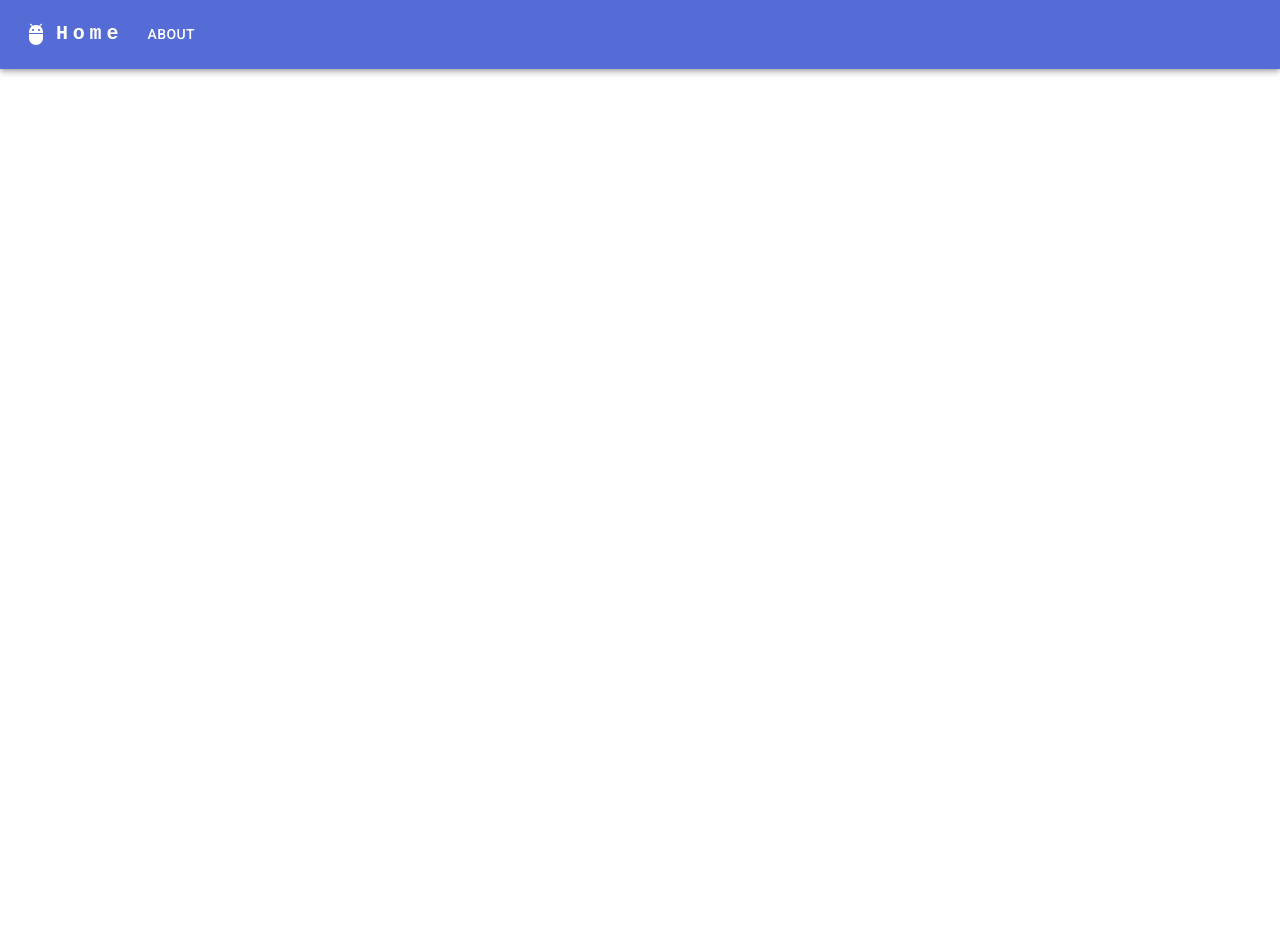
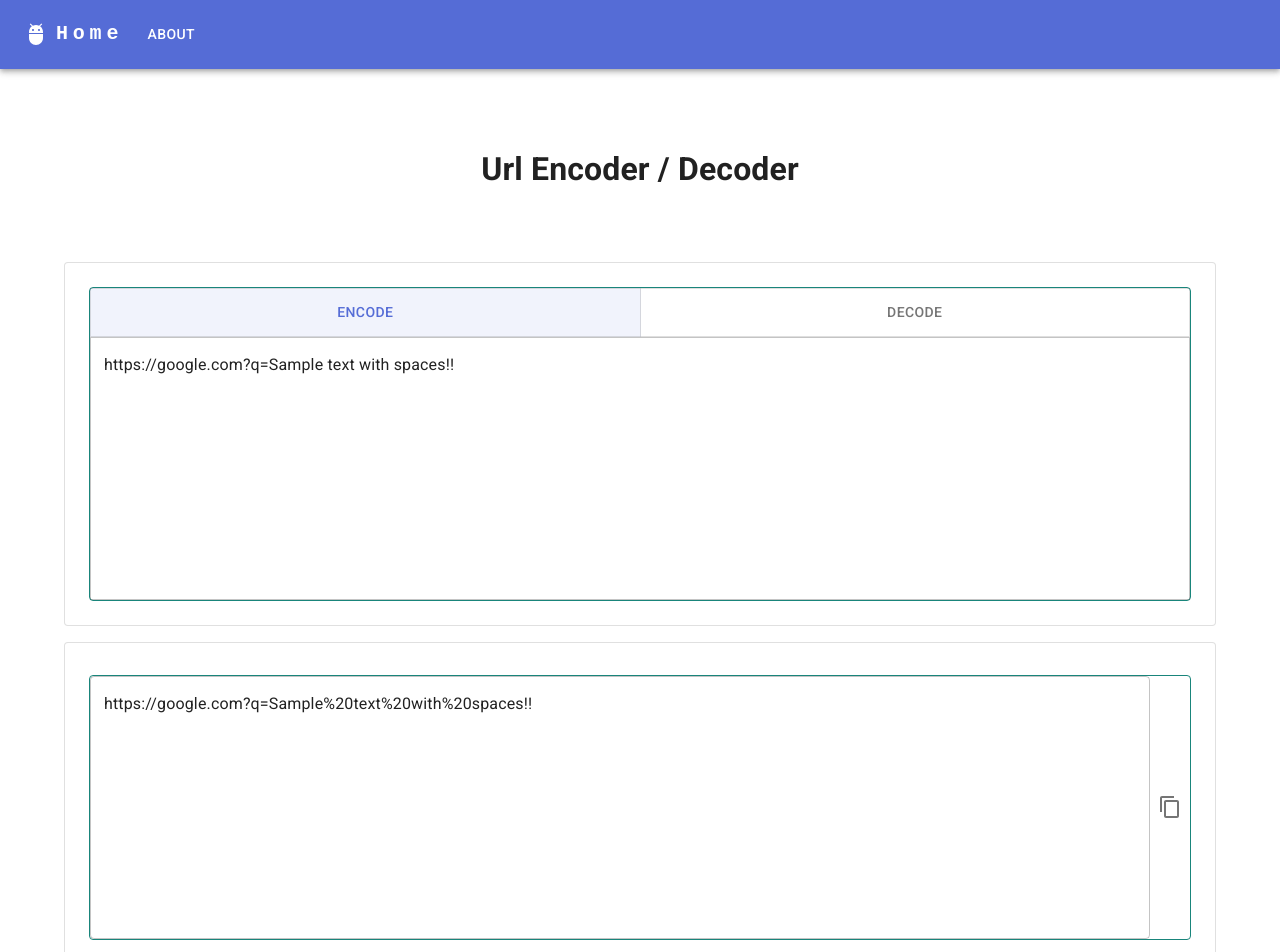
Before and after one commit to SalvatoreDiPalo/dev-helper, a React (Create React App) app: page /encoders/url in a window 1280 px wide. Before the commit this address had no page. Shown: the top 952 px of the page. Before the commit the page ends 800 px from the top, so only its background shows below. Built offline with nearby package versions, Linux system fonts and the light colour scheme.

Commit message:
Add Url decoder / encoder

```diff
--- a/src/App.js
+++ b/src/App.js
@@ -10,6 +10,7 @@ import Base64Encoder from "./pages/Encoder/Base64";
 import { Container } from "@mui/material";
 
 import ComponentTemplate from "./templates/Component";
+import UrlEncoder from "./pages/Encoder/Url";
 
 const buildComponentPage = (title, component, description = "") => {
   return (
@@ -53,6 +54,13 @@ function App() {
               <Base64Encoder />
             )}
           />
+          <Route
+            path="/encoders/url"
+            element={buildComponentPage(
+              "Url Encoder / Decoder",
+              <UrlEncoder />
+            )}
+          />
         </Routes>
       </Container>
     </>
--- /dev/null
+++ b/src/pages/Encoder/Url/index.js
@@ -0,0 +1,149 @@
+import React, { useMemo, useState } from "react";
+import {
+  Paper,
+  Box,
+  IconButton,
+  ToggleButtonGroup,
+  ToggleButton,
+  TextField,
+  Alert,
+} from "@mui/material";
+import ContentCopy from "@mui/icons-material/ContentCopy";
+/** @jsxImportSource @emotion/react */
+import { css } from "@emotion/react";
+
+import theme from "../../../theme";
+
+import { defaultUri } from "../../../utils/constants";
+
+const Formats = {
+  ENCODE: 1,
+  DECODE: 2,
+};
+
+export default function UrlEncoder() {
+  const defaultFormat = Formats.ENCODE;
+  const [format, setFormat] = useState(defaultFormat);
+
+  const [inputText, setInputText] = useState(defaultUri);
+
+  const [error, setError] = useState("");
+
+  const handleInputTextChange = (event) => {
+    setInputText(event.target.value);
+  };
+
+  const handleFormatChange = (event, newFormat) => {
+    setFormat(newFormat);
+  };
+
+  const generatedValue = useMemo(() => {
+    let value = "";
+    setError("");
+    try {
+      switch (format) {
+        case Formats.ENCODE:
+          value = encodeURI(inputText);
+          break;
+        case Formats.DECODE:
+        default:
+          value = decodeURIComponent(inputText);
+          break;
+      }
+    } catch (ex) {
+      setError(ex.message);
+    }
+    return value;
+  }, [format, inputText]);
+
+  return (
+    <div>
+      <Paper variant="outlined" sx={{ p: 3, mb: 2 }}>
+        <Box component="form" noValidate autoComplete="off">
+          <Paper
+            variant="outlined"
+            sx={{
+              alignItems: "center",
+              width: "100%",
+              borderColor: theme.palette.secondary.main,
+            }}
+          >
+            <ToggleButtonGroup
+              color="primary"
+              value={format}
+              exclusive
+              fullWidth
+              onChange={handleFormatChange}
+              css={css`
+                & > button {
+                  border-radius: 0;
+                }
+              `}
+            >
+              <ToggleButton value={Formats.ENCODE}>Encode</ToggleButton>
+              <ToggleButton value={Formats.DECODE}>Decode</ToggleButton>
+            </ToggleButtonGroup>
+            <TextField
+              id="input-textarea"
+              multiline
+              fullWidth
+              css={css`
+                flex: 1;
+
+                & > div {
+                  border-radius: 0;
+                }
+              `}
+              defaultValue={inputText}
+              onChange={handleInputTextChange}
+              minRows={10}
+              maxRows={30}
+              inputProps={{ "aria-label": "Generated value" }}
+            />
+            {error && <Alert severity="error">{error}</Alert>}
+          </Paper>
+        </Box>
+      </Paper>
+
+      <Paper variant="outlined" sx={{ p: 3 }}>
+        <Box
+          component="form"
+          noValidate
+          autoComplete="off"
+          sx={{
+            "& > :not(style)": { textAlign: "center", my: 1 },
+          }}
+        >
+          <Paper
+            variant="outlined"
+            sx={{
+              display: "flex",
+              alignItems: "center",
+              width: "100%",
+              borderColor: theme.palette.secondary.main,
+            }}
+          >
+            <TextField
+              id="input-textarea"
+              multiline
+              sx={{ flex: 1 }}
+              value={generatedValue}
+              minRows={10}
+              maxRows={30}
+              inputProps={{ "aria-label": "Generated value" }}
+            />
+            <IconButton
+              sx={{ p: "8px" }}
+              aria-label="Copy value"
+              onClick={() => {
+                navigator.clipboard.writeText(generatedValue);
+              }}
+            >
+              <ContentCopy />
+            </IconButton>
+          </Paper>
+        </Box>
+      </Paper>
+    </div>
+  );
+}
--- a/src/pages/Home/index.js
+++ b/src/pages/Home/index.js
@@ -37,6 +37,10 @@ const items = [
       {
         name: "Base64",
         path: "/encoders/base64",
+      },
+      {
+        name: "Url",
+        path: "/encoders/url",
       },
     ],
   },
--- a/src/utils/constants.js
+++ b/src/utils/constants.js
@@ -29,5 +29,7 @@ export const DefaultsMap = new Map([
   ],
 ]);
 
+export const loremIpsum =
+  "Lorem Ipsum is simply dummy text of the printing and typesetting industry. Lorem Ipsum has been the industry's standard dummy text ever since the 1500s, when an unknown printer took a galley of type and scrambled it to make a type specimen book. It has survived not only five centuries, but also the leap into electronic typesetting, remaining essentially unchanged. It was popularised in the 1960s with the release of Letraset sheets containing Lorem Ipsum passages, and more recently with desktop publishing software like Aldus PageMaker including versions of Lorem Ipsum.";
 
-export const loremIpsum = "Lorem Ipsum is simply dummy text of the printing and typesetting industry. Lorem Ipsum has been the industry's standard dummy text ever since the 1500s, when an unknown printer took a galley of type and scrambled it to make a type specimen book. It has survived not only five centuries, but also the leap into electronic typesetting, remaining essentially unchanged. It was popularised in the 1960s with the release of Letraset sheets containing Lorem Ipsum passages, and more recently with desktop publishing software like Aldus PageMaker including versions of Lorem Ipsum.";
+export const defaultUri = "https://google.com?q=Sample text with spaces!!";
```
